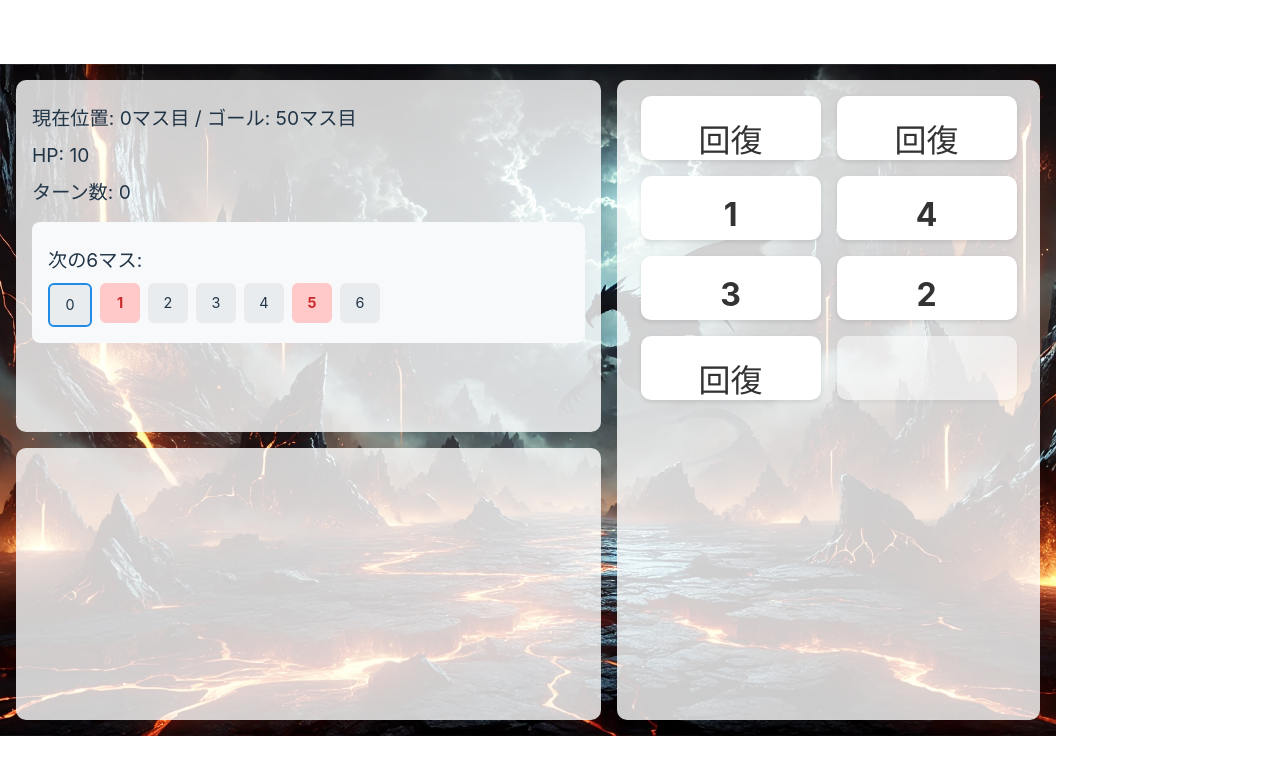
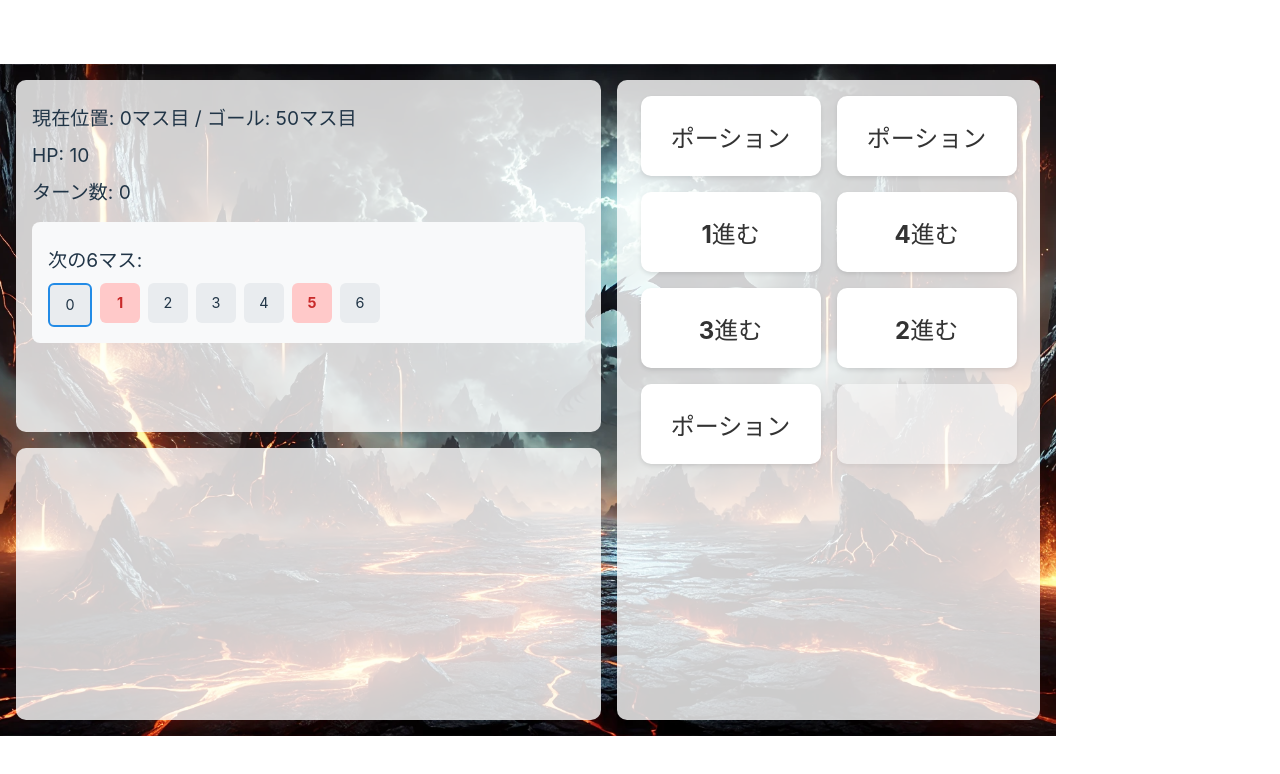
Before and after one commit to kekoyana/carddragon, a React (Vite) app: page / in a window 1280 px wide. Shown: the top 774 px of the page. Built offline with nearby package versions, Linux system fonts and the light colour scheme.

Commit message:
カードに名前をつけて文字の表示サイズを修正

```diff
--- a/src/components/Game.module.css
+++ b/src/components/Game.module.css
@@ -108,19 +108,24 @@
 
 .cards button {
   width: 180px;
-  height: 64px;
-  overflow: hidden; /* 文字がはみ出さないように */
-  text-overflow: ellipsis; /* 文字が長い場合は省略記号を表示 */
-  white-space: nowrap; /* 文字を1行に制限 */
+  height: 80px;
+  overflow: hidden;
+  text-overflow: ellipsis;
+  white-space: normal;
   border: none;
   border-radius: 10px;
   background: #fff;
   box-shadow: 0 2px 4px rgba(0, 0, 0, 0.1);
-  font-size: 2rem;
+  font-size: 1.5rem;
   font-weight: bold;
   color: #333;
   cursor: pointer;
   transition: transform 0.2s, box-shadow 0.2s;
+  padding: 8px;
+  display: flex;
+  align-items: center;
+  justify-content: center;
+  text-align: center;
 }
 
 .cards button:hover:not(:disabled) {
--- a/src/components/Game.tsx
+++ b/src/components/Game.tsx
@@ -281,7 +281,9 @@ const Game = () => {
                 card === 'H' ? styles.healButton : ''
               } ${gameOver ? styles.disabledButton : ''}`}
             >
-              {card === null ? '' : typeof card === 'object' ? `武器${card.power}` : card === 'H' ? '回復' : card}
+              {card === null ? '' : typeof card === 'object' ?
+                ['ナイフ', 'ロングソード', 'アックス', 'ミスリルブレード', 'エクスカリバー'][card.power - 1] :
+                card === 'H' ? 'ポーション' : `${card}進む`}
             </button>
           ))}
         </div>
```
